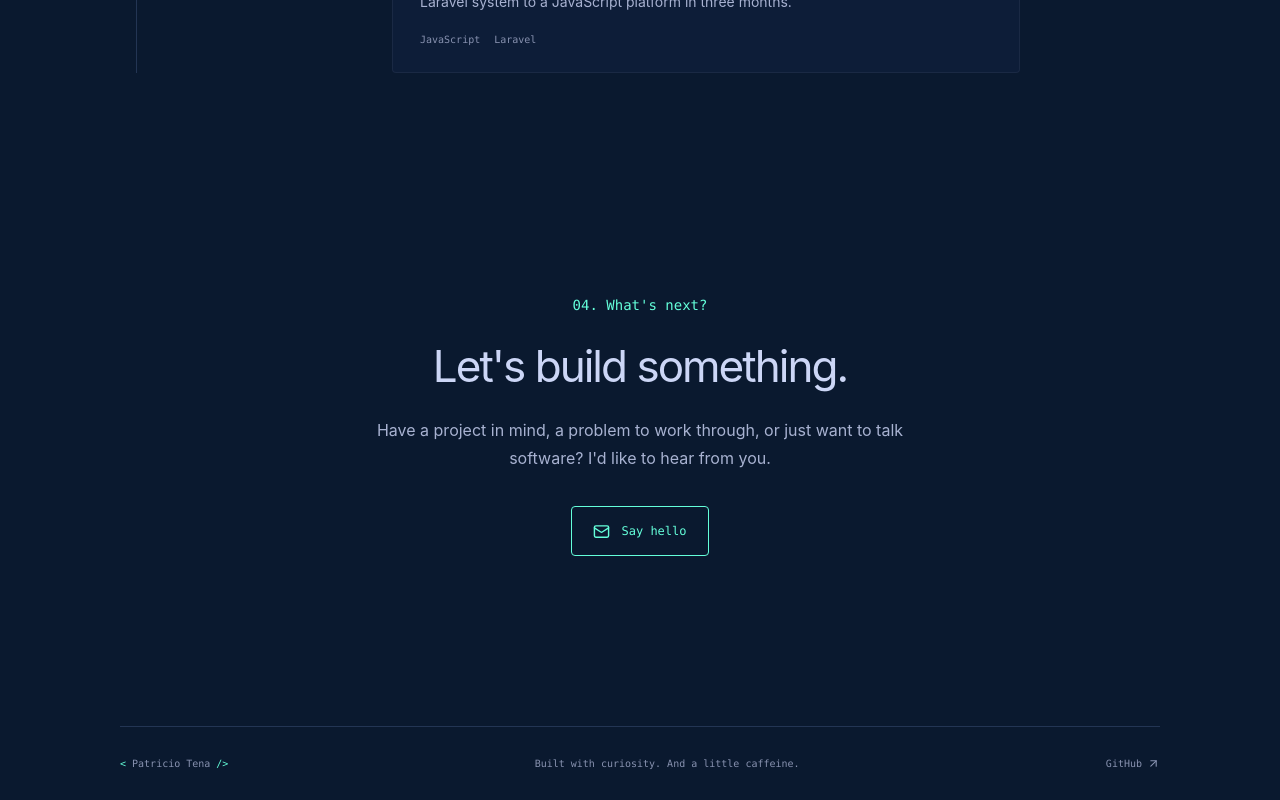
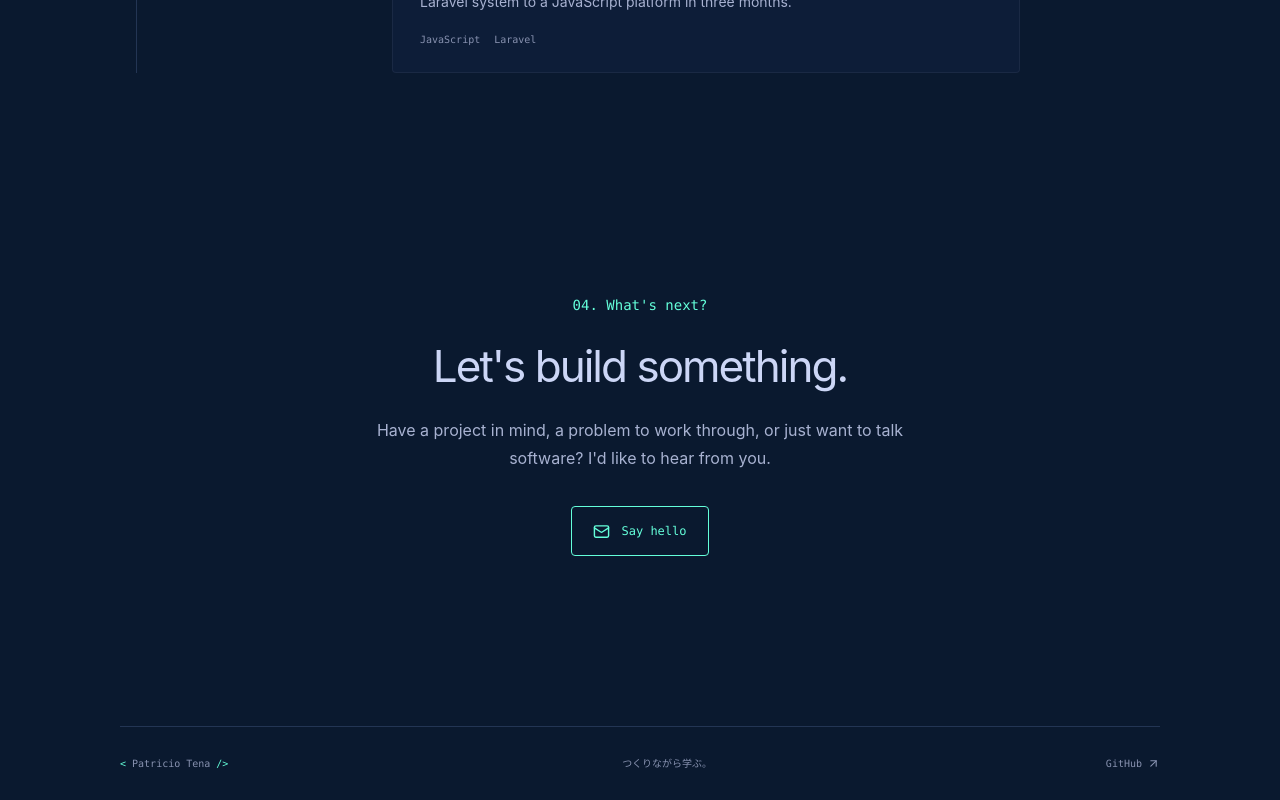
Before and after one commit to tenapato/portfolio-pato, a Next.js app: page / in a window 1280 px wide. Shown: the part 7356-8156 px from the top of the page. Built offline with nearby package versions, Linux system fonts and the light colour scheme.

Commit message:
Add Japanese footer line to portfolio

```diff
--- a/src/pages/index.tsx
+++ b/src/pages/index.tsx
@@ -92,7 +92,7 @@ export default function LandingPage() {
       </main>
       <footer className="site-footer">
         <a href="#top" aria-label="Back to top"><span className="syntax">&lt;</span> Patricio Tena <span className="syntax">/&gt;</span></a>
-        <p>Built with curiosity. And a little caffeine.</p>
+        <p lang="ja">つくりながら学ぶ。</p>
         <a href="https://github.com/tenapato" target="_blank" rel="noopener noreferrer">GitHub <ArrowUpRight size={13} aria-hidden="true" /></a>
       </footer>
     </>
```
